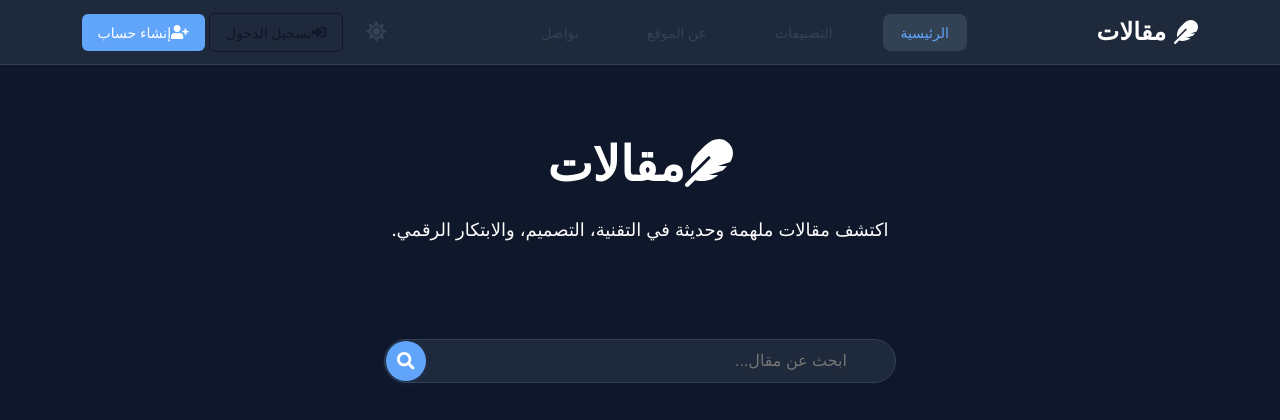
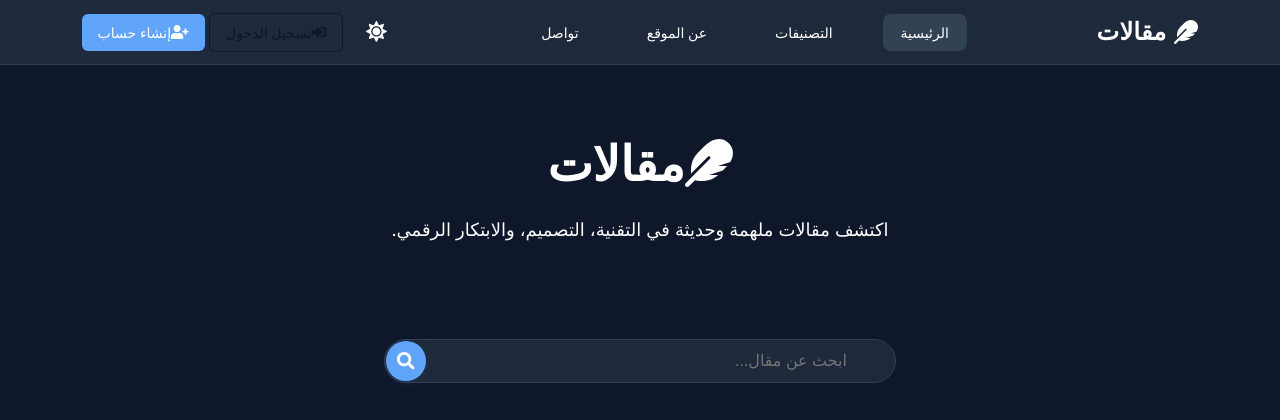
Before and after one commit to mohamedsharshar/article, a PHP site: page / in a window 1280 px wide. Shown: the top 420 px of the page. Run offline with PHP 8.4, Linux system fonts and the light colour scheme; data that the repository does not hold is empty.

Commit message:
Enhance user dropdown styles: Remove text decoration for links and ensure consistent appearance in dark theme.

```diff
--- a/css/index.css
+++ b/css/index.css
@@ -261,12 +261,14 @@ body, html {
   gap: 7px;
   background: none;
   transition: background 0.18s;
+  text-decoration: none !important;
 }
 
 .user-dropdown a:hover,
 .user-dropdown a:focus {
   background: #f1f5f9;
   color: var(--color-primary);
+  text-decoration: none;
 }
 
 [data-theme="dark"] .user-dropdown a {
--- a/index.php
+++ b/index.php
@@ -110,7 +110,9 @@ body {
   font-weight: 500;
   transition: color 0.2s;
 }
-
+.user-dropdown a{
+  text-decoration: none !important;
+}
 .nav-links a:hover,
 .nav-links a.active {
   color: var(--color-primary);
@@ -535,6 +537,12 @@ body {
 }
 [data-theme="dark"] .footer a:hover {
   color: #60A5FA !important;
+}
+[data-theme="dark"] a {
+  color: #fff !important;
+}
+[data-theme="dark"] .theme-toggle {
+  color: #fff !important;
 }
 </style>
 </head>
```
